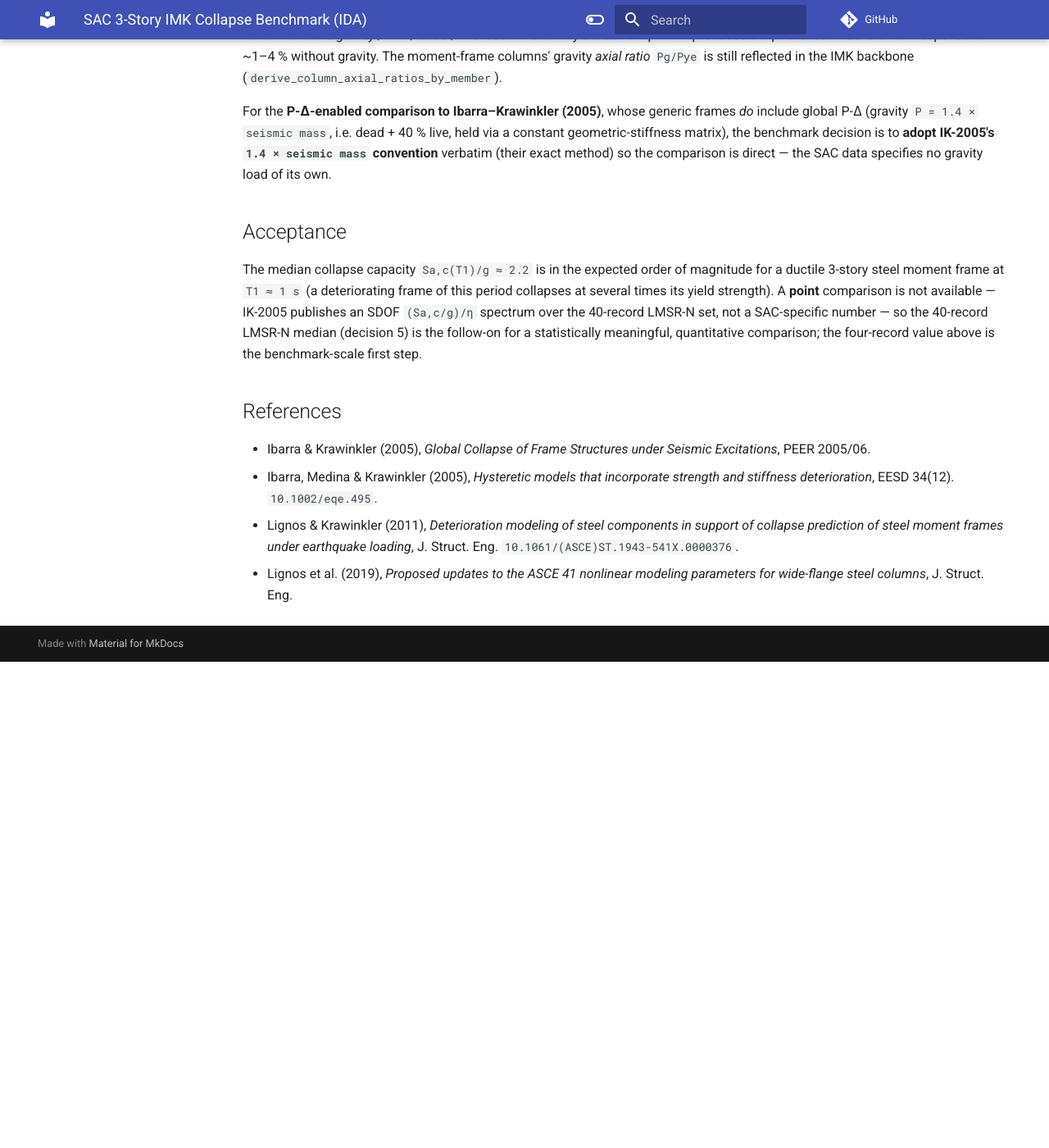
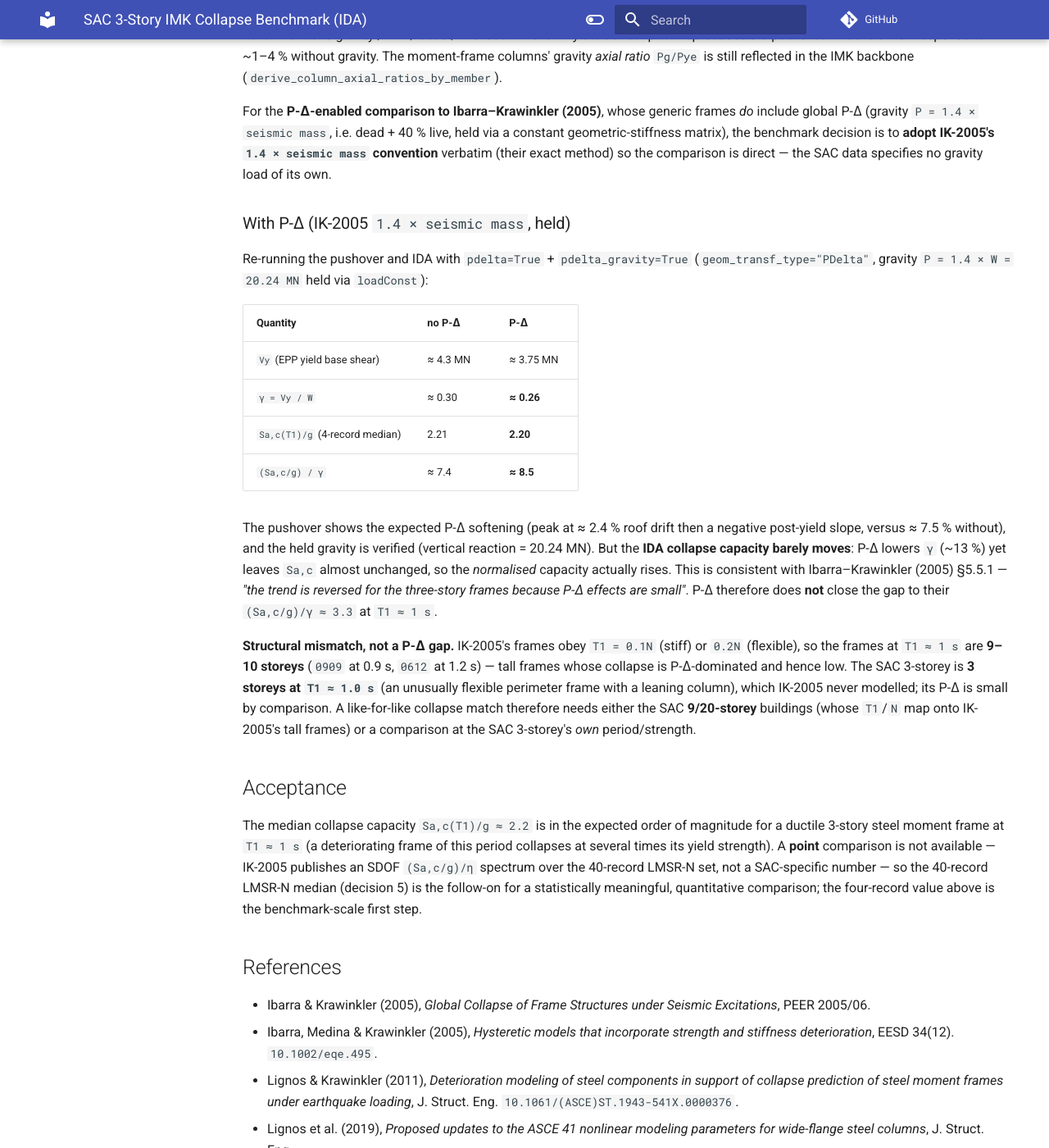
Before and after one commit to boustrephon/fea_toolkit, an MkDocs documentation site: the page built from docs/sac_imk_collapse_benchmark.md, in a window 1280 px wide and 1400 px high, scrolled down 2637 px. Shown: the whole window at 82% size. Built offline with MkDocs 1.6.1 and Material for MkDocs 9.7.7, drawn with Linux system fonts in a browser that asks for light colours; comment, search, counter and statistics services are not loaded; before the commit the page ends 3444 px from its top, so only the background shows below that.

Commit message:
docs(benchmarks): record P-delta results - negligible effect on SAC 3-story collapse; structural mismatch vs IK-2005

```diff
--- a/docs/sac_imk_collapse_benchmark.md
+++ b/docs/sac_imk_collapse_benchmark.md
@@ -132,6 +132,37 @@ decision is to **adopt IK-2005's `1.4 × seismic mass` convention** verbatim
 (their exact method) so the comparison is direct — the SAC data specifies no
 gravity load of its own.
 
+### With P-Δ (IK-2005 `1.4 × seismic mass`, held)
+
+Re-running the pushover and IDA with `pdelta=True` + `pdelta_gravity=True`
+(`geom_transf_type="PDelta"`, gravity `P = 1.4 × W = 20.24 MN` held via
+`loadConst`):
+
+| Quantity | no P-Δ | P-Δ |
+|---|---|---|
+| `Vy` (EPP yield base shear) | ≈ 4.3 MN | ≈ 3.75 MN |
+| `γ = Vy / W` | ≈ 0.30 | **≈ 0.26** |
+| `Sa,c(T1)/g` (4-record median) | 2.21 | **2.20** |
+| `(Sa,c/g) / γ` | ≈ 7.4 | **≈ 8.5** |
+
+The pushover shows the expected P-Δ softening (peak at ≈ 2.4 % roof drift then a
+negative post-yield slope, versus ≈ 7.5 % without), and the held gravity is
+verified (vertical reaction = 20.24 MN).  But the **IDA collapse capacity barely
+moves**: P-Δ lowers `γ` (~13 %) yet leaves `Sa,c` almost unchanged, so the
+*normalised* capacity actually rises.  This is consistent with Ibarra–Krawinkler
+(2005) §5.5.1 — *"the trend is reversed for the three-story frames because P-∆
+effects are small"*.  P-Δ therefore does **not** close the gap to their
+`(Sa,c/g)/γ ≈ 3.3` at `T1 ≈ 1 s`.
+
+**Structural mismatch, not a P-Δ gap.**  IK-2005's frames obey `T1 = 0.1N`
+(stiff) or `0.2N` (flexible), so the frames at `T1 ≈ 1 s` are **9–10 storeys**
+(`0909` at 0.9 s, `0612` at 1.2 s) — tall frames whose collapse is P-Δ-dominated
+and hence low.  The SAC 3-storey is **3 storeys at `T1 ≈ 1.0 s`** (an unusually
+flexible perimeter frame with a leaning column), which IK-2005 never modelled;
+its P-Δ is small by comparison.  A like-for-like collapse match therefore needs
+either the SAC **9/20-storey** buildings (whose `T1`/`N` map onto IK-2005's tall
+frames) or a comparison at the SAC 3-storey's *own* period/strength.
+
 ## Acceptance
 
 The median collapse capacity `Sa,c(T1)/g ≈ 2.2` is in the expected order of
```
